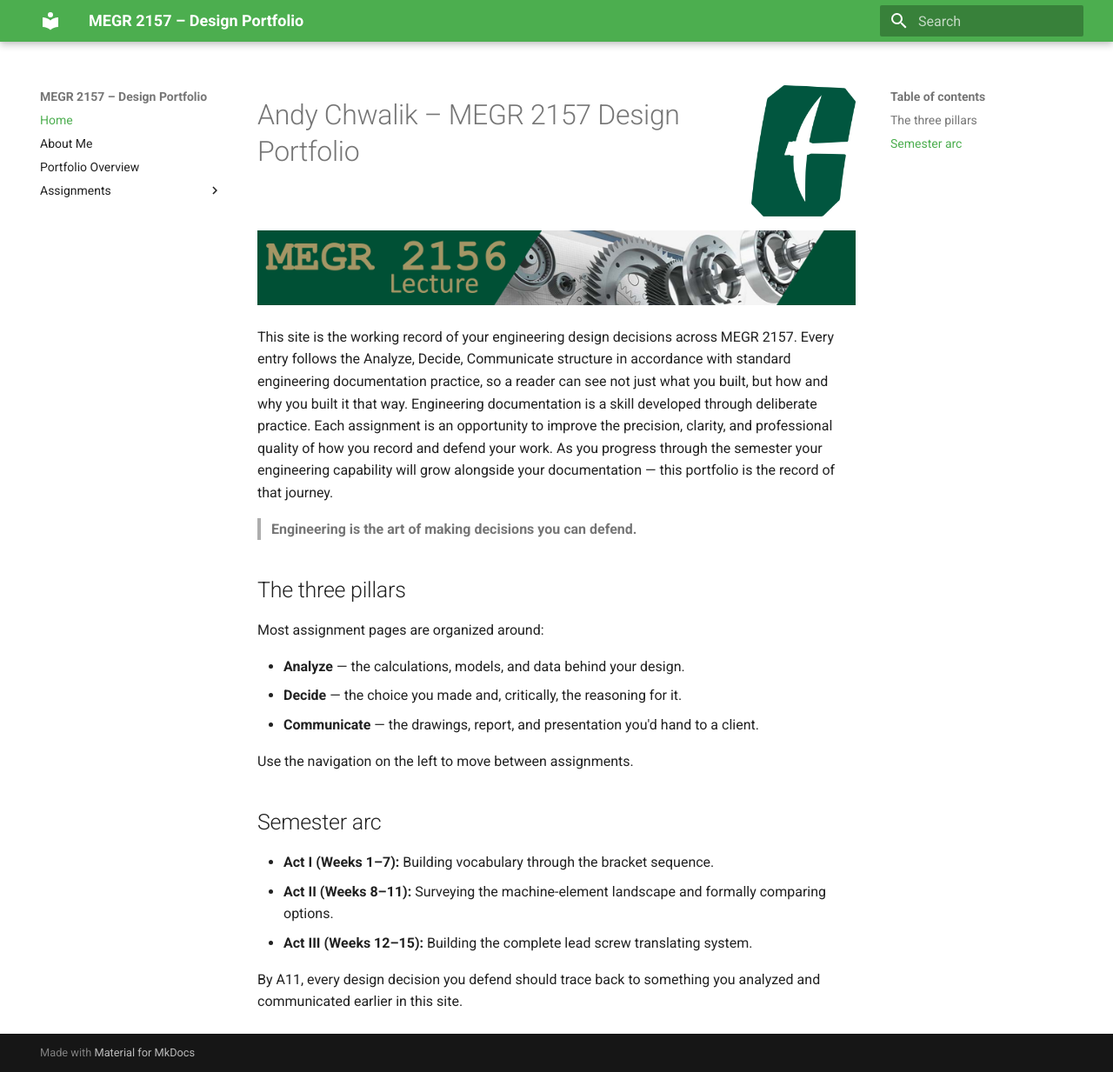
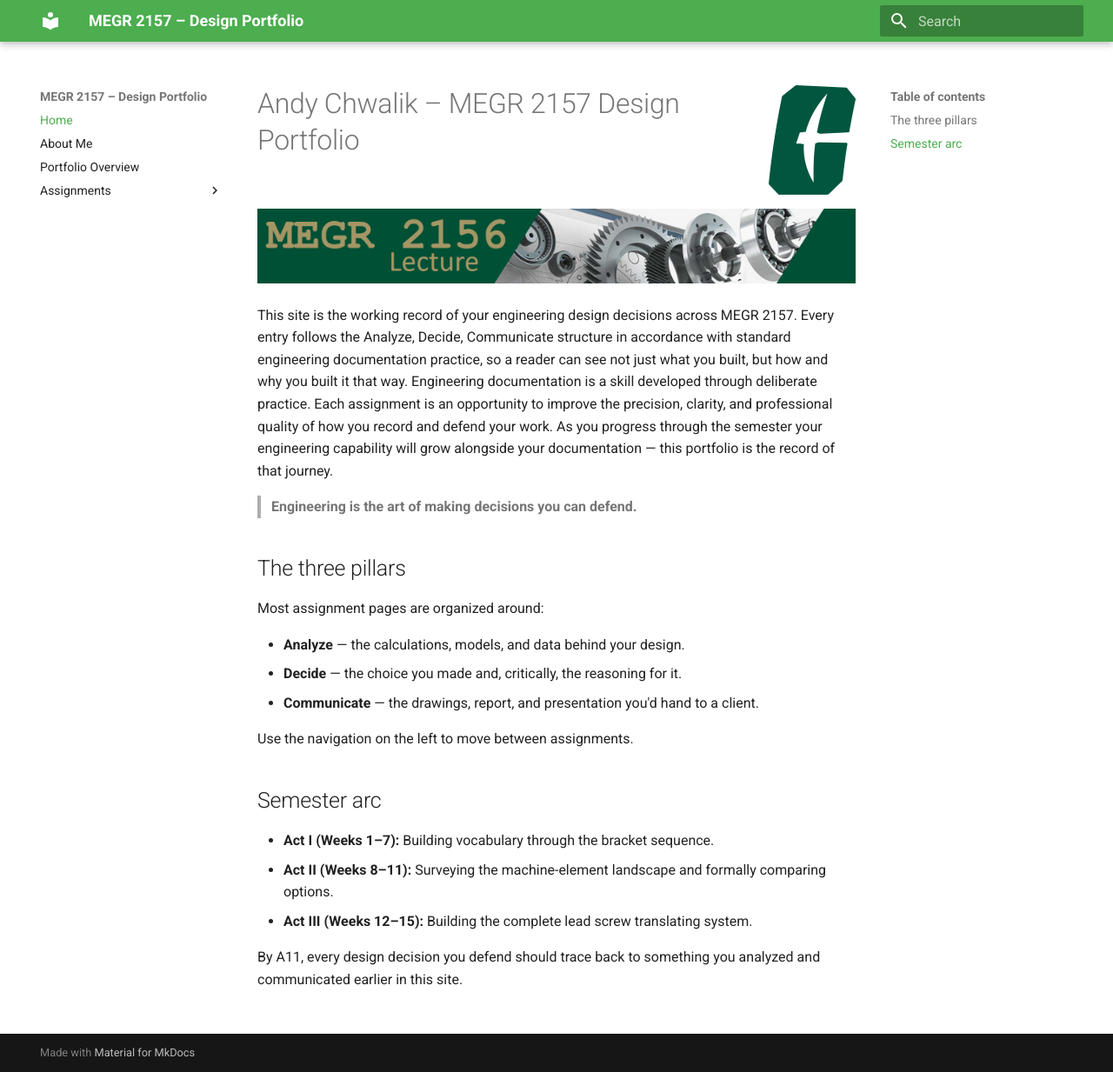
Before and after one commit to AndyChwalik/megr2157-portfolio, an MkDocs documentation site: the page built from docs/index.md, in a window 1280 px wide and 1233 px high. Shown: the whole window at 87% size. Built offline with MkDocs 1.6.1 and Material for MkDocs 9.7.7, drawn with Linux system fonts in a browser that asks for light colours.

Commit message:
Update index.md

```diff
--- a/docs/index.md
+++ b/docs/index.md
@@ -1,6 +1,6 @@
 <div style="display: flex; justify-content: space-between; align-items: center;">
   <h1>Andy Chwalik – MEGR 2157 Design Portfolio </h1>
-  <img src="UNCCharlotteLogo.jpg" alt="UNC Charlotte Logo" width="120">
+  <img src="UNCCharlotteLogo.jpg" alt="UNC Charlotte Logo" width="100">
 </div>
 
 ![MEGR 2156-7 Title](MEGR2156title.png)
```
